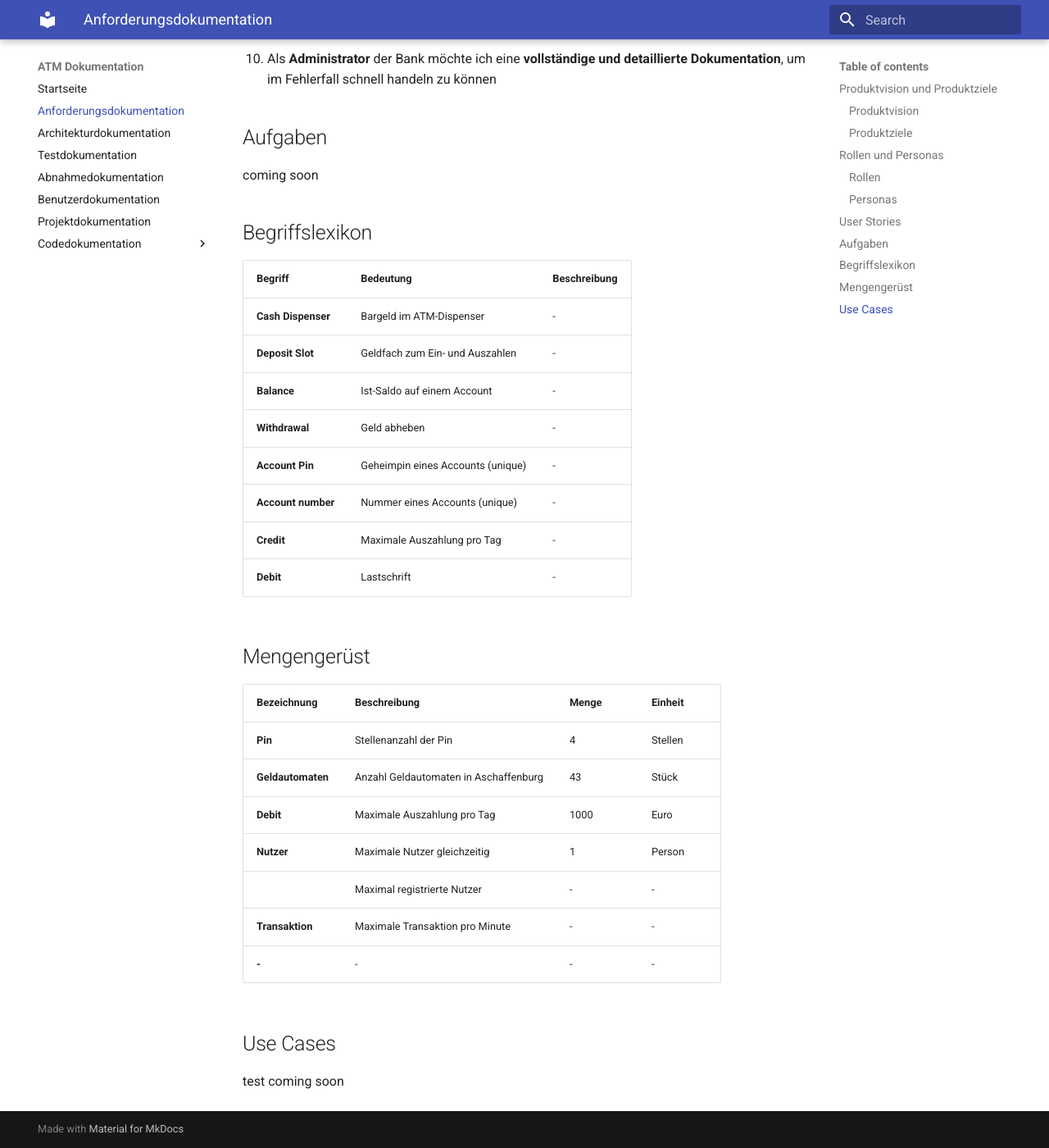
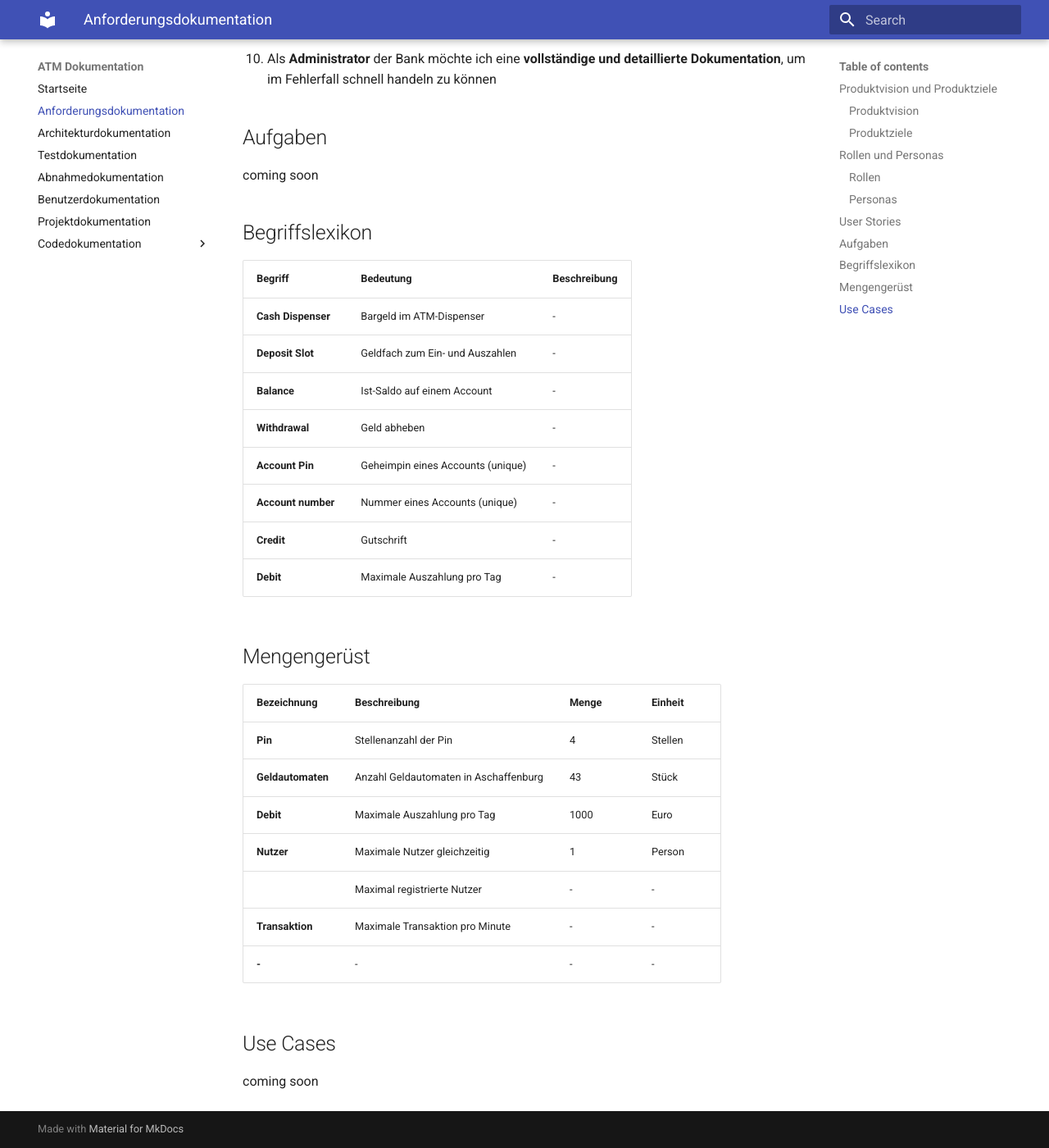
Before and after one commit to Halfpipe-SD/ATM, an MkDocs documentation site: the page built from docs/docs/requirements-docs.md, in a window 1280 px wide and 1400 px high, scrolled down 3415 px. Shown: the whole window at 82% size. Built offline with MkDocs 1.6.1 and Material for MkDocs 9.7.7, drawn with Linux system fonts in a browser that asks for light colours.

Commit message:
Begriffsänderung

```diff
--- a/docs/docs/requirements-docs.md
+++ b/docs/docs/requirements-docs.md
@@ -102,8 +102,8 @@ coming soon
 | **Withdrawal**     | Geld abheben                      | -                |
 | **Account Pin**    | Geheimpin eines Accounts (unique) | -                |
 | **Account number** | Nummer eines Accounts (unique)    | -                |
-| **Credit**         | Maximale Auszahlung pro Tag       | -                |
-| **Debit**          | Lastschrift                       | -                |
+| **Credit**         | Gutschrift                        | -                |
+| **Debit**          | Maximale Auszahlung pro Tag       | -                |
 
 
 ## Mengengerüst
@@ -120,5 +120,5 @@ coming soon
 
 ## Use Cases
 
-test
+
 coming soon
```
